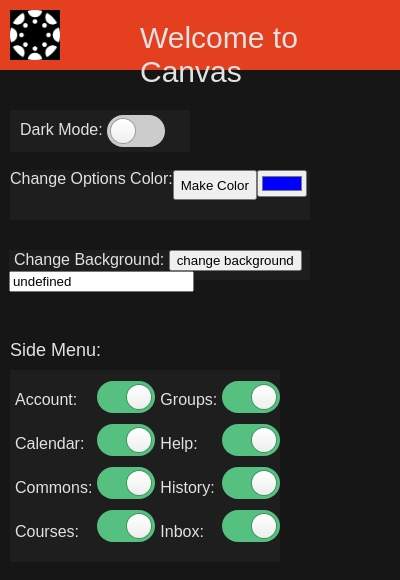
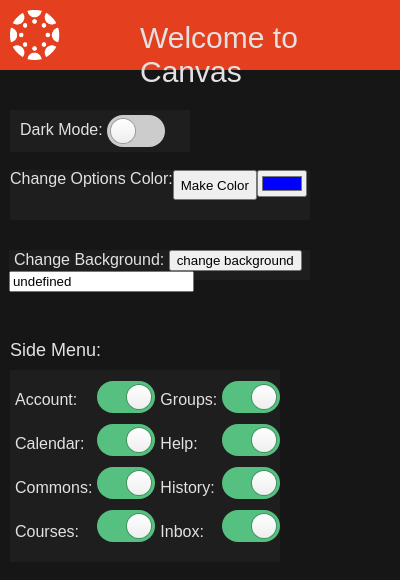
Before and after one commit to cis3296f22/canvasextension, a browser extension: page html/popup.html in a window 400 px wide. Shown: the top 580 px of the page. Drawn offline with Linux system fonts and the light colour scheme.

Commit message:
Small update to Canvas logo used in popup menu to look better with the header.

```diff
--- a/html/popup.html
+++ b/html/popup.html
@@ -8,7 +8,7 @@
     <div class="main">
       <div class="header">
         <img
-          src="../pics/canvas_logo.png"
+          src="../pics/new_canvas_logo.png"
           alt="Canvas logo: Circle with concentric dots"
         />
         <h1>Welcome to Canvas</h1>
```
Also changed, not shown: pics/new_canvas_logo.png (added).
